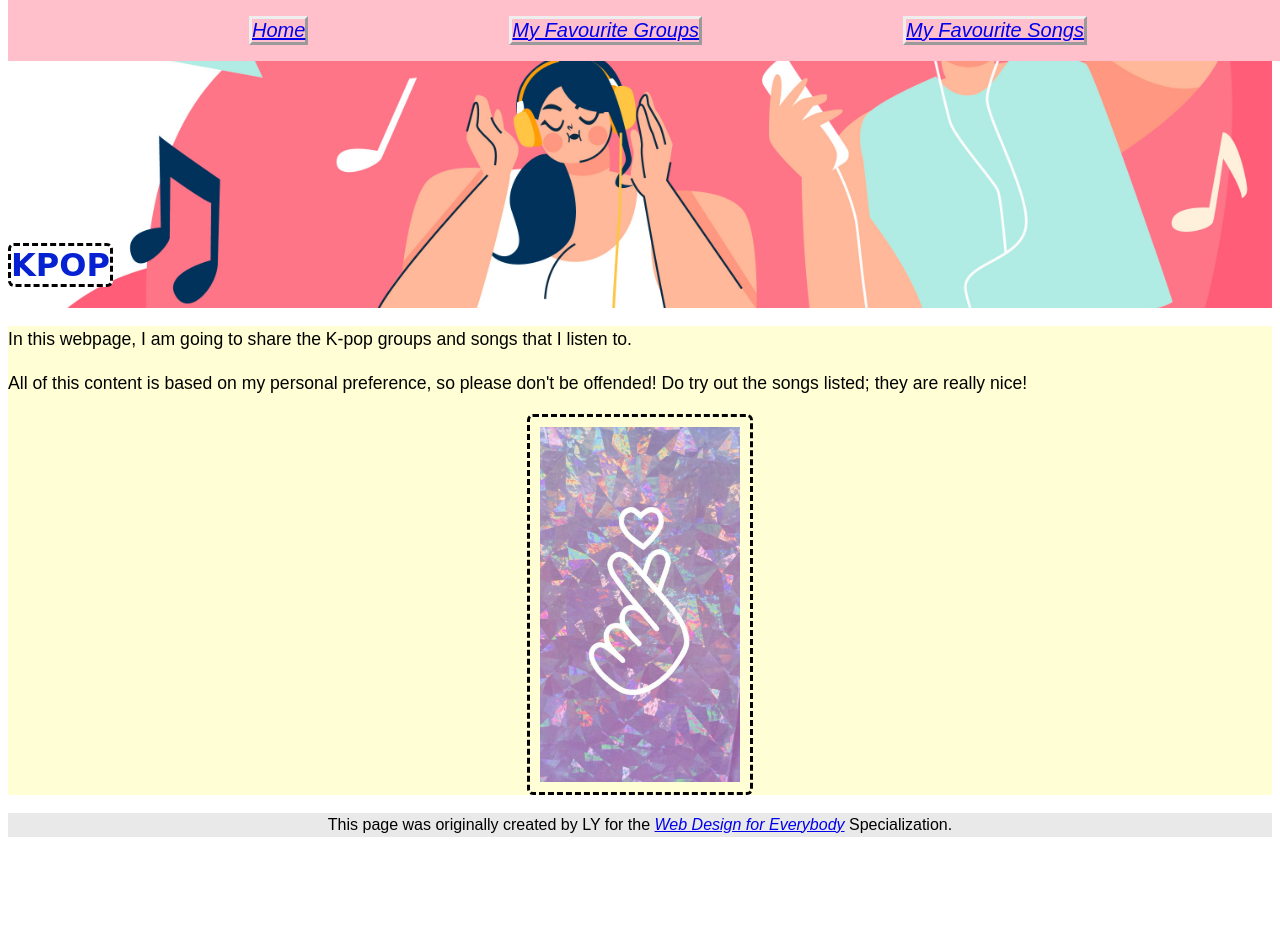
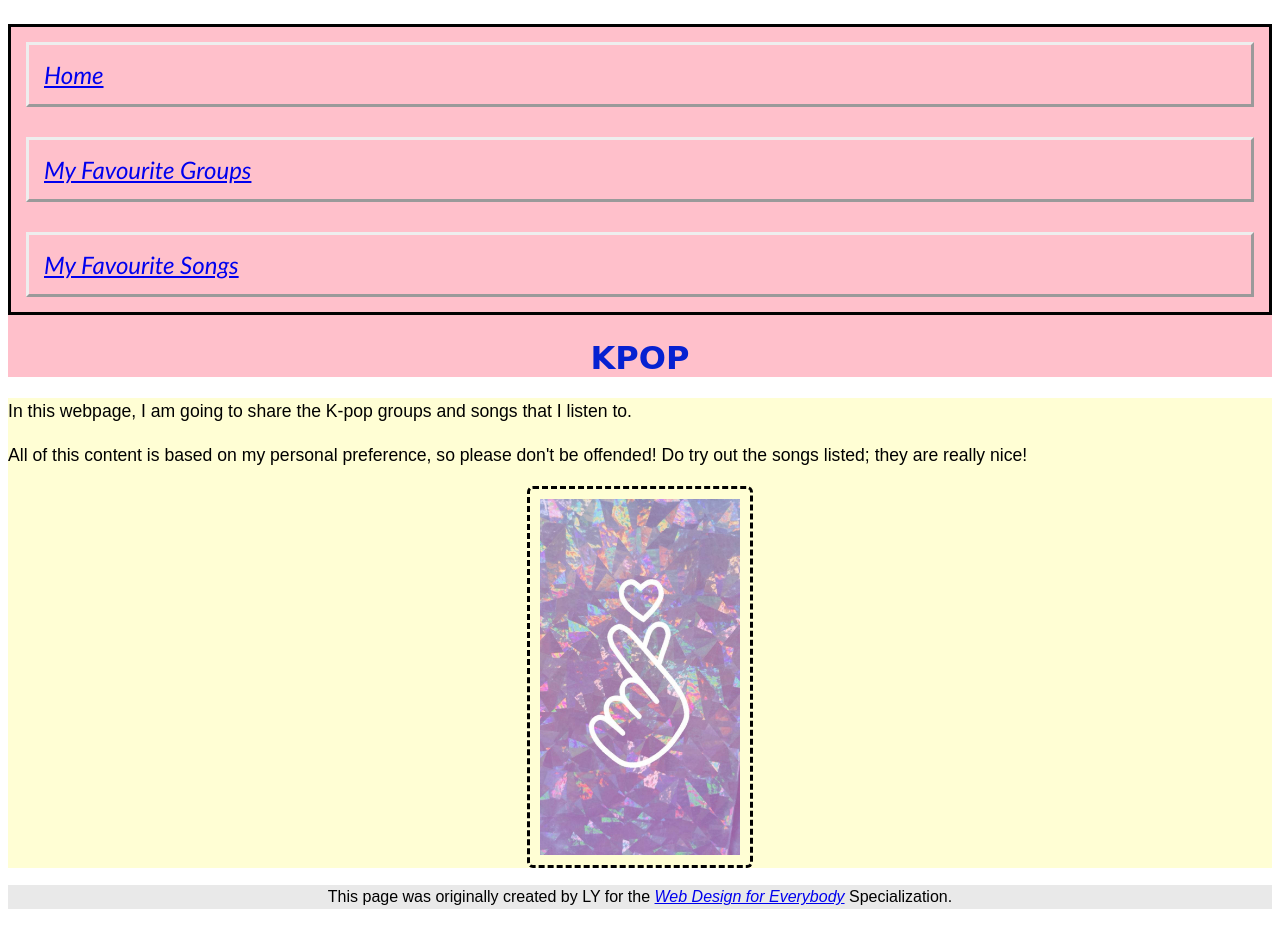
Before and after one commit to LuoYu-uwu/capstoneportfolio, a plain HTML site: page index.html in a window 1280 px wide. Before the commit the page ends 853 px from the top, so only its background shows below. Drawn offline with Linux system fonts and the light colour scheme.

Commit message:
edit header

```diff
--- a/css/style.css
+++ b/css/style.css
@@ -5,13 +5,13 @@ body {
 
 
 header{
-    background-color:rgb(233, 233, 233);
-    background-image: url('../images/listen_music.jpg');
-    height: 300px;
+    background-color:pink;
+    /* background-image: url('../images/listen_music.jpg');
     background-size: cover;
     background-position: center;
-    background-repeat: no-repeat;
-    position:relative;
+    background-repeat: no-repeat; */
+    /* height: 300px; */
+    /* position:static; */
 }
 
 footer {
@@ -20,11 +20,12 @@ footer {
 }
 
 nav {
-    background-color: pink;
-    display: block;
-    width: 100%;
-    position: fixed;
-    top:0;
+    /* background-color: pink; */
+    /* display: block; */
+    /* width: 100%; */
+    /* position: static; */
+    /* top:0; */
+    font-family:'Trebuchet MS', 'Lucida Sans Unicode', 'Lucida Grande', 'Lucida Sans', Arial, sans-serif;
 }
 
 nav a:hover {
@@ -33,9 +34,22 @@ nav a:hover {
 
 
 nav ul{
-    text-align: center;
+    /* text-align: center; */
     display: flex;
-    justify-content: space-evenly;
+    flex-direction: column;
+    /* justify-content: space-evenly; */
+    list-style-type:none;
+    border-style: solid;
+    border:2px solid block;
+    font-size: 150%;
+}
+
+nav ul li {
+    /* display:inline-block; */
+    margin:15px 15px 15px -25px;
+    padding: 15px;
+    /* font-size: 20px; */
+    border-style: outset;
 }
 
 
@@ -101,6 +115,7 @@ div img {
 main {
     background-color: rgb(255, 254, 212);
     font-size: 110%;
+    position: relative;
 }
 
 #homeimg {
@@ -111,24 +126,20 @@ main {
     border-radius: 6px;
 }
 
-nav li {
-    display:inline-block;
-    font-size: 20px;
-    border-style: outset;
-}
 
 h1 {
     text-align: center;
     font-family: cursive;
     color: rgb(6, 33, 209);
-    position: absolute;
-    bottom: 0;
+    /* position: absolute;
+    bottom: 0; */
+    /* position: relative;
     text-align: center;
     background-color: white;
     border-color: black;
     border-style: dashed;
     border-width: medium;
-    border-radius: 6px;
+    border-radius: 6px; */
 }
 
 p {
```
Also changed, not shown: groups.html (+1 -2 lines), index.html (+1 -2 lines), songs.html (+1 -2 lines).
